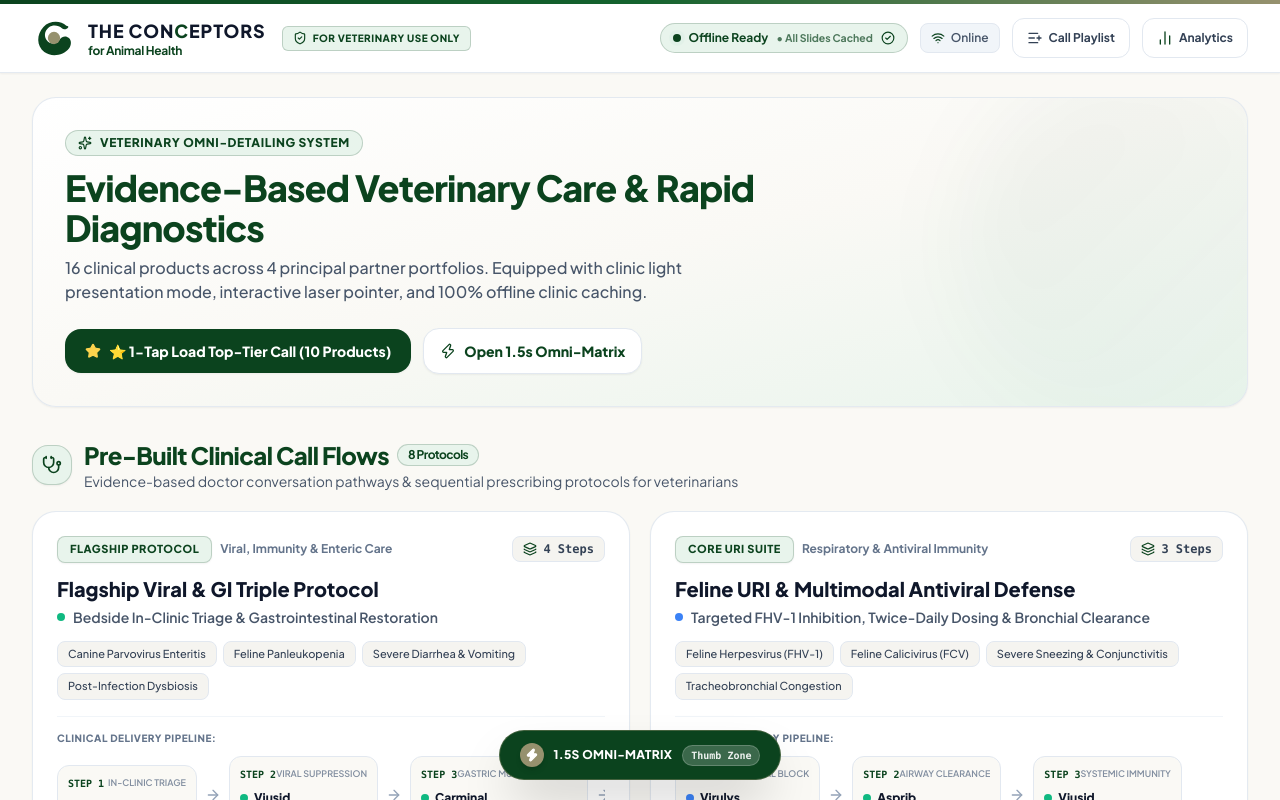
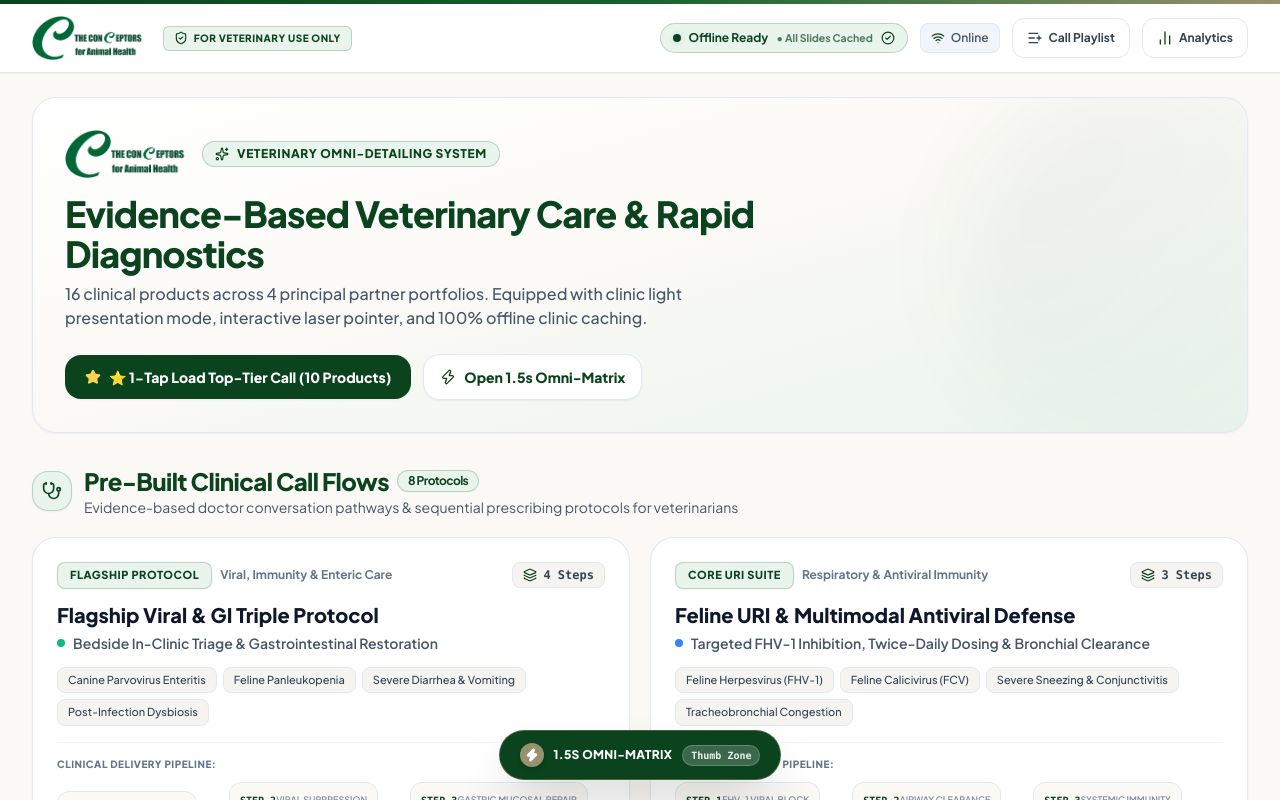
Before and after one commit to seifawamry/Conceptors_E_Detailing_APP, a React (Vite) app: page / in a window 1280 px wide. Shown: the top 800 px of the page. Built offline with nearby package versions, Linux system fonts and the light colour scheme.

Commit message:
Brand asset update: Official Conceptors for Animal Health logo integrated across Header, Hero, and Cinema Showroom

```diff
--- a/src/App.jsx
+++ b/src/App.jsx
@@ -7,6 +7,7 @@
 import QuickJumpMatrix from './components/QuickJumpMatrix.jsx';
 import CallLogsModal from './components/CallLogsModal.jsx';
 import PlaylistDrawer from './components/PlaylistDrawer.jsx';
+import ConceptorsLogo from './components/ConceptorsLogo.jsx';
 import {
   Star,
   Search,
@@ -227,9 +228,12 @@
         {/* HERO BANNER & 1-TAP CALL BUILDER (Vet-Concept Clinical Aesthetic) */}
         <div className="relative rounded-3xl p-6 sm:p-8 bg-gradient-to-br from-white via-[#FAF9F5] to-[#E8F4EC] mb-8 overflow-hidden border border-slate-200/90 shadow-sm">
           <div className="relative z-10 max-w-3xl">
-            <div className="inline-flex items-center gap-2 px-3 py-1 rounded-full bg-[#E8F4EC] border border-[#0B431E]/20 text-[#0B431E] text-xs font-extrabold uppercase tracking-wider mb-3">
-              <Sparkles className="w-3.5 h-3.5" />
-              <span>Veterinary Omni-Detailing System</span>
+            <div className="flex items-center gap-3 flex-wrap mb-4">
+              <ConceptorsLogo className="h-10 sm:h-12" />
+              <div className="inline-flex items-center gap-2 px-3 py-1 rounded-full bg-[#E8F4EC] border border-[#0B431E]/20 text-[#0B431E] text-xs font-extrabold uppercase tracking-wider">
+                <Sparkles className="w-3.5 h-3.5" />
+                <span>Veterinary Omni-Detailing System</span>
+              </div>
             </div>
 
             <h2 className="text-2xl sm:text-4xl font-black text-[#0B431E] tracking-tight leading-tight">
--- a/src/components/ConceptorsLogo.jsx
+++ b/src/components/ConceptorsLogo.jsx
@@ -1,45 +1,16 @@
 import React from 'react';
 
 export default function ConceptorsLogo({ className = "h-10", variant = "full", light = false }) {
-  const brandGreen = light ? "#FFFFFF" : "#0B431E";
-  const brandTextDark = light ? "#FFFFFF" : "#0F172A";
-  const brandSubtext = light ? "#E2E8F0" : "#0B431E";
-
   return (
-    <div className={`flex items-center gap-3 select-none ${className}`}>
-      {/* Authentic "C" Swirl Brand Icon */}
-      <svg
-        viewBox="0 0 100 100"
-        className="h-full w-auto aspect-square flex-shrink-0"
-        fill="none"
-        xmlns="http://www.w3.org/2000/svg"
-      >
-        <path
-          d="M78 22 C65 10 40 10 26 25 C10 42 10 68 28 82 C44 94 72 90 84 74 C90 66 90 56 84 50 C78 44 68 46 64 52 C58 62 44 66 36 58 C26 48 28 34 38 26 C46 20 60 20 68 28 C72 32 80 30 82 26 C84 24 82 23 78 22 Z"
-          fill={light ? "#34D399" : "#0B431E"}
-        />
-        <circle cx="50" cy="50" r="14" fill={light ? "#FCD34D" : "#96916E"} />
-      </svg>
-
-      {/* Typography Wordmark */}
-      {variant === "full" && (
-        <div className="flex flex-col justify-center leading-tight">
-          <div className="flex items-center tracking-tight">
-            <span
-              className="text-base sm:text-lg font-black tracking-wider uppercase font-sans"
-              style={{ color: brandTextDark }}
-            >
-              THE CON<span style={{ color: light ? "#34D399" : "#0B431E" }}>C</span>EPTORS
-            </span>
-          </div>
-          <span
-            className="text-[11px] sm:text-xs font-bold tracking-tight -mt-0.5"
-            style={{ color: brandSubtext }}
-          >
-            for Animal Health
-          </span>
-        </div>
-      )}
+    <div className={`flex items-center select-none ${className}`}>
+      <img
+        src="/conceptors-logo.png"
+        alt="The Conceptors for Animal Health"
+        className={`h-full w-auto object-contain max-h-12 transition-all ${
+          light ? 'brightness-0 invert drop-shadow-sm' : ''
+        }`}
+        draggable={false}
+      />
     </div>
   );
 }
--- a/src/components/PresentationMode.jsx
+++ b/src/components/PresentationMode.jsx
@@ -20,6 +20,7 @@
   Sun,
   Moon
 } from 'lucide-react';
+import ConceptorsLogo from './ConceptorsLogo.jsx';
 
 export default function PresentationMode({
   product,
@@ -325,6 +326,8 @@
             <X className="w-4 h-4 text-slate-500" />
             <span className="hidden sm:inline">Exit Presentation</span>
           </button>
+
+          <ConceptorsLogo className="h-8 hidden lg:block" light={isDarkMode} />
 
           <div className={`min-h-[44px] px-3.5 py-2 rounded-xl border backdrop-blur-md flex items-center gap-2.5 shadow-sm ${
             isDarkMode
```
Also changed, not shown: public/conceptors-logo.png (added).
